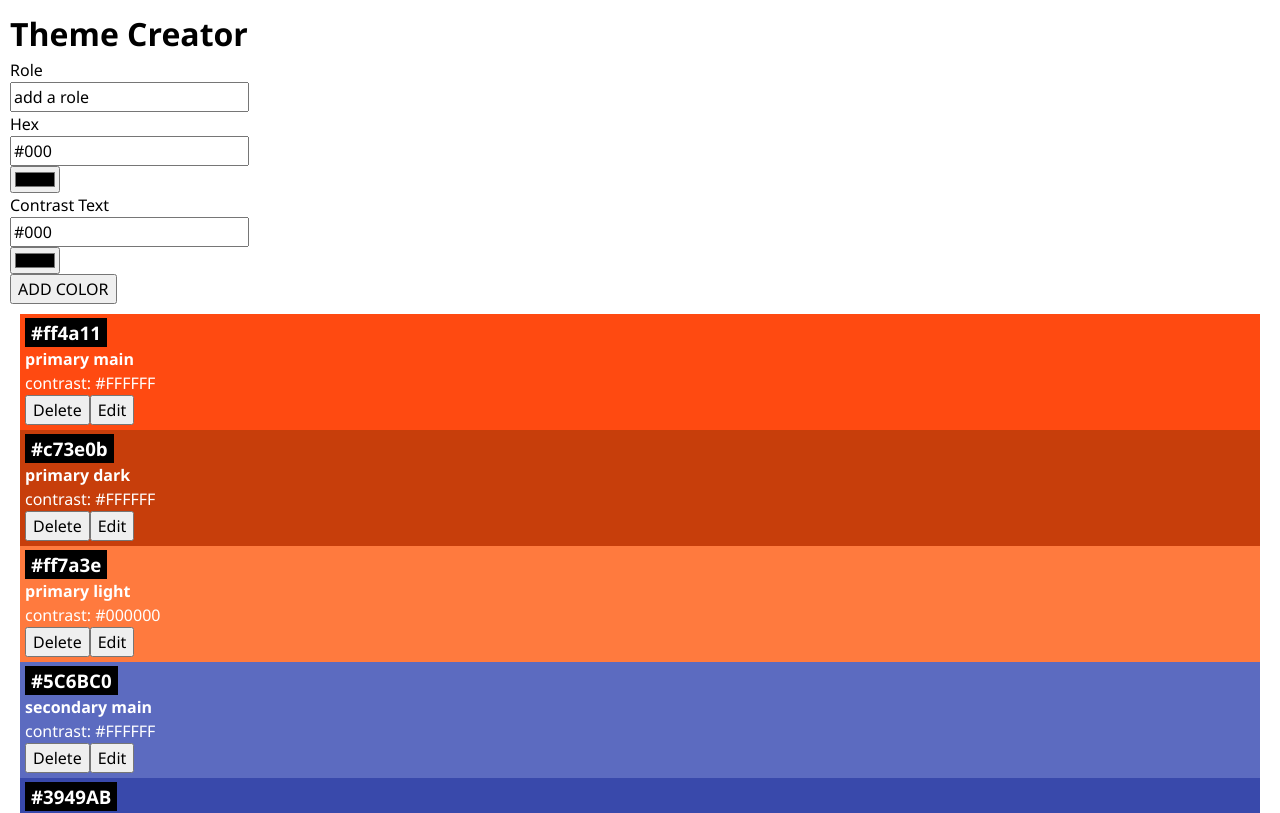
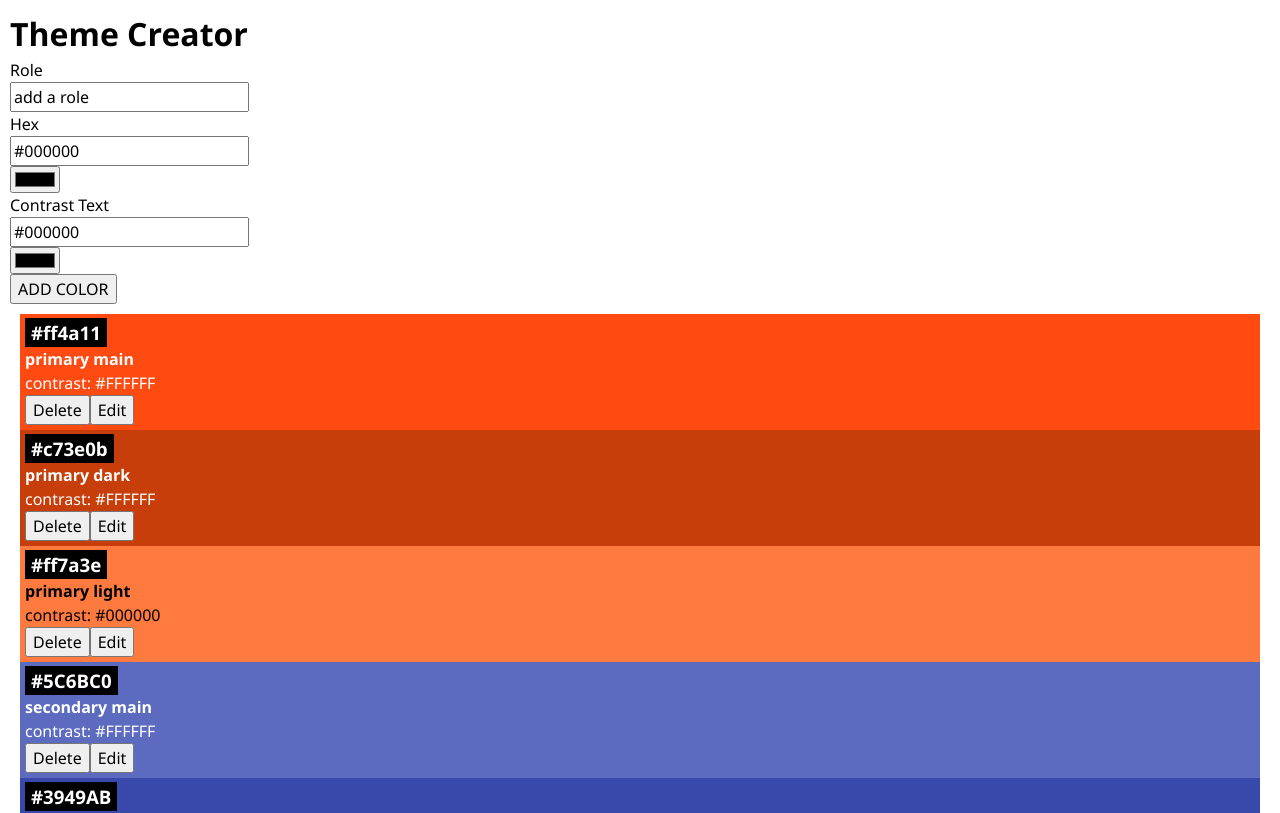
Before and after one commit to MarialeAlbrecht/project-4-theme-creator, a React (Vite) app: page / in a window 1280 px wide. Shown: the top 813 px of the page. Built offline with nearby package versions, Linux system fonts and the light colour scheme.

Commit message:
fixed styles

```diff
--- a/src/Components/Color/Color.jsx
+++ b/src/Components/Color/Color.jsx
@@ -12,7 +12,7 @@ export default function Color({ color, ondelete, update }) {
       className="color-card"
       style={{
         background: color.hex,
-        color: "white",
+        color: color.contrastText,
       }}
     >
       <h3 className="color-card-headline">{color.hex}</h3>
--- a/src/Components/Color/Colorform.jsx
+++ b/src/Components/Color/Colorform.jsx
@@ -3,7 +3,7 @@ import ColorInput from "./ColorInput";
 
 export default function ColorForm({
   onSubmit,
-  Formkeys = { role: "add a role", hex: "#000", contrastText: "#000" },
+  Formkeys = { role: "add a role", hex: "#000000", contrastText: "#000000" },
 }) {
   function handlesubmit(event) {
     event.preventDefault();
```
